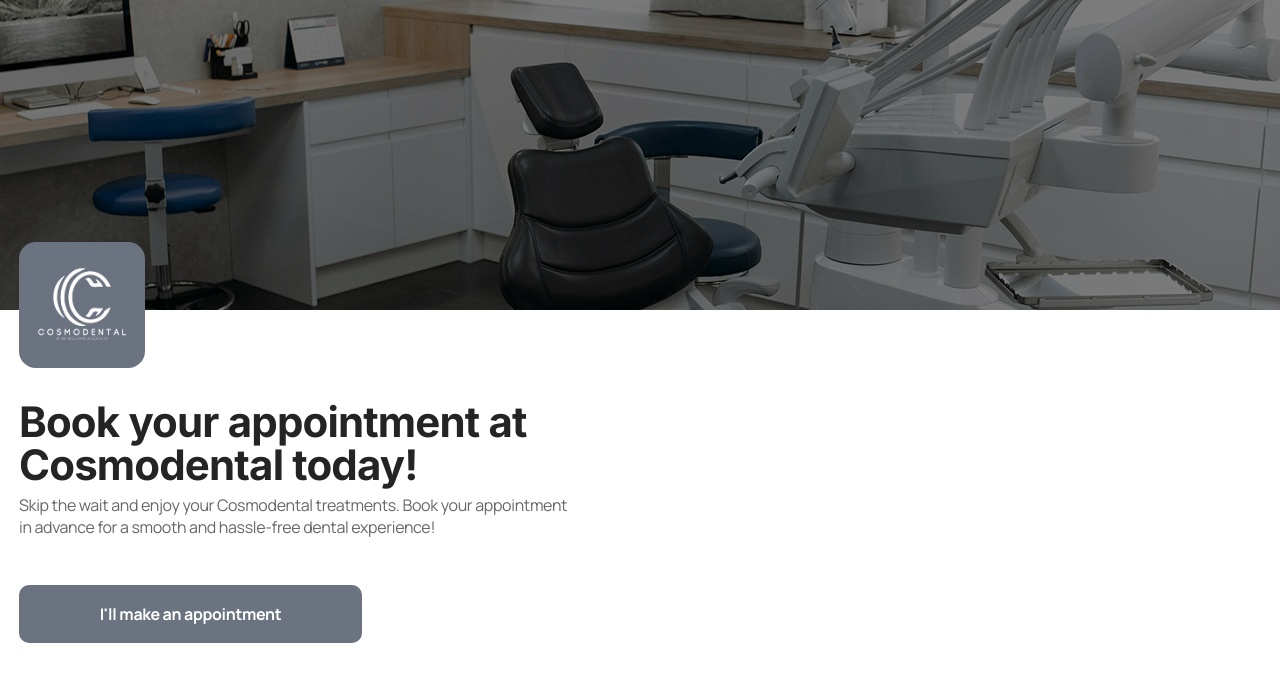
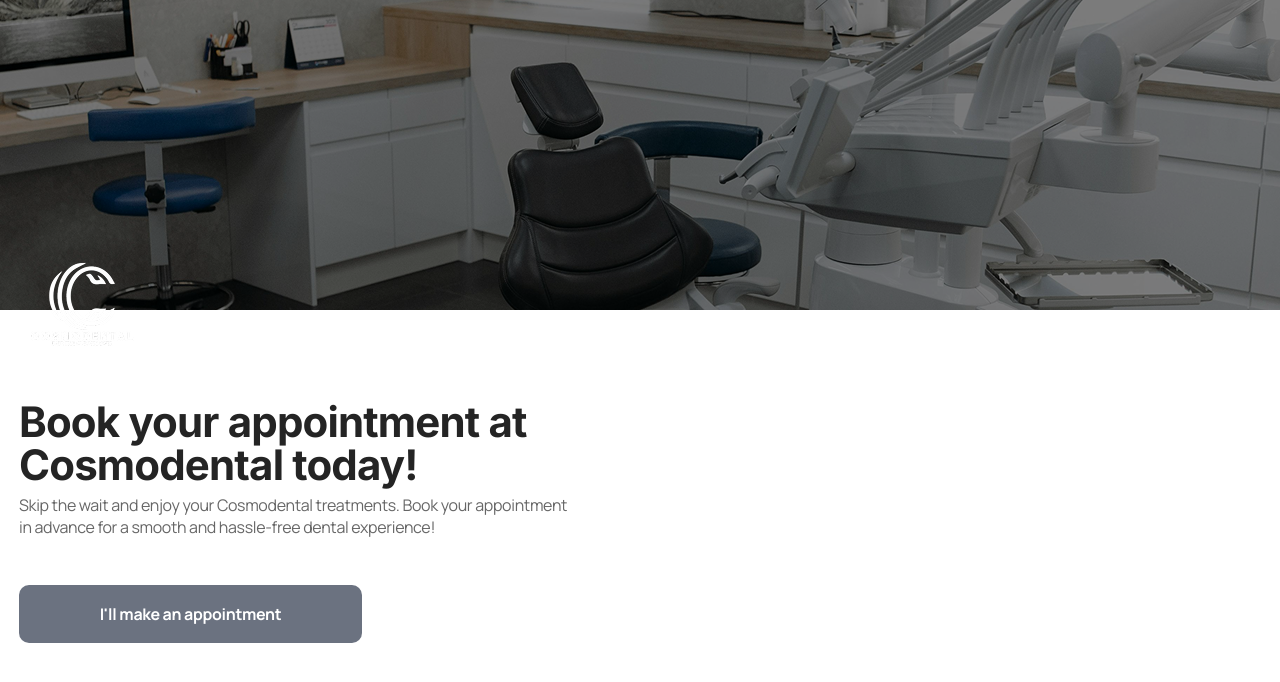
Before and after one commit to obaidullah11/DentalClinicManagement_clientportal, a React (Create React App) app: page / in a window 1280 px wide. Shown: the top 682 px of the page. Built offline with nearby package versions, Linux system fonts and the light colour scheme; no server answers.

Commit message:
1.11, 1.13 and 1.14 revisions again done on may 29

```diff
--- a/src/components/pages/DateTimeSelection.tsx
+++ b/src/components/pages/DateTimeSelection.tsx
@@ -114,11 +114,13 @@ const DateTimeSelection: React.FC<DateTimeSelectionProps> = ({
       }
 
       const morning = slots.filter(slot => {
+        const isAM = slot.includes('AM');
+        return isAM;
+      });
+      const afternoon = slots.filter(slot => {
         const isPM = slot.includes('PM');
-        const hour = parseInt(slot.split(':')[0]);
-        return !isPM || (isPM && hour === 12);
+        return isPM;
       });
-      const afternoon = slots.filter(slot => !morning.includes(slot));
 
       console.log('Generated slots - Morning:', morning.length, 'Afternoon:', afternoon.length);
       setTimeSlots({ morning, afternoon });
--- a/src/components/pages/HomePage.tsx
+++ b/src/components/pages/HomePage.tsx
@@ -27,16 +27,14 @@ const HomePage: React.FC<HomePageProps> = ({ onStartBooking }) => {
         </div>
 
         <div className="w-full max-w-[1242px] px-4 lg:px-0 relative">
-          {/* Logo overlapping the image - 126×126px container with 8px padding */}
+          {/* Logo overlapping the image */}
           <div className="absolute top-[-68px]">
-            <div className="w-[126px] h-[126px] bg-cosmo-green rounded-[16.8px] flex items-center justify-center p-2">
-              <img
-                src={showLogoImage ? logoUrl : "/images/cosmo-dental-logo-1.png"}
-                alt="Cosmo Dental Logo"
-                className="max-w-full max-h-full object-contain"
-                onError={() => setLogoError(true)}
-              />
-            </div>
+            <img
+              src={showLogoImage ? logoUrl : "/images/cosmo-dental-logo-1.png"}
+              alt="Cosmo Dental Logo"
+              className="max-w-[126px] max-h-[126px] object-contain block"
+              onError={() => setLogoError(true)}
+            />
           </div>
 
           <div className="pt-[90px] pb-[50px]">
--- a/src/contexts/WebsiteSettingsContext.tsx
+++ b/src/contexts/WebsiteSettingsContext.tsx
@@ -90,7 +90,7 @@ export const WebsiteSettingsProvider: React.FC<WebsiteSettingsProviderProps> = (
             mobile_number: result.data.clinic?.mobile_number,
             telephone_number: result.data.clinic?.telephone_number,
             clinic_email: result.data.clinic?.clinic_email,
-            allow_online_booking: result.data.clinic?.allow_online_booking ?? true,
+            allow_online_booking: result.data.clinic?.allow_online_booking ?? false,
           };
 
           setSettings(mergedSettings);
```
